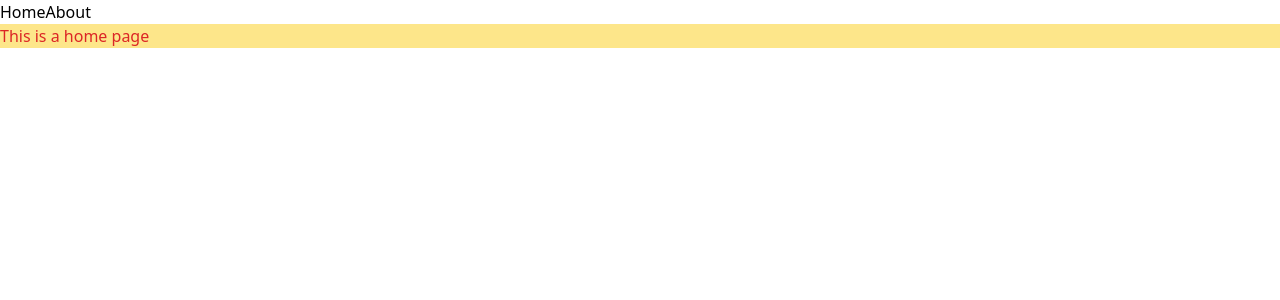
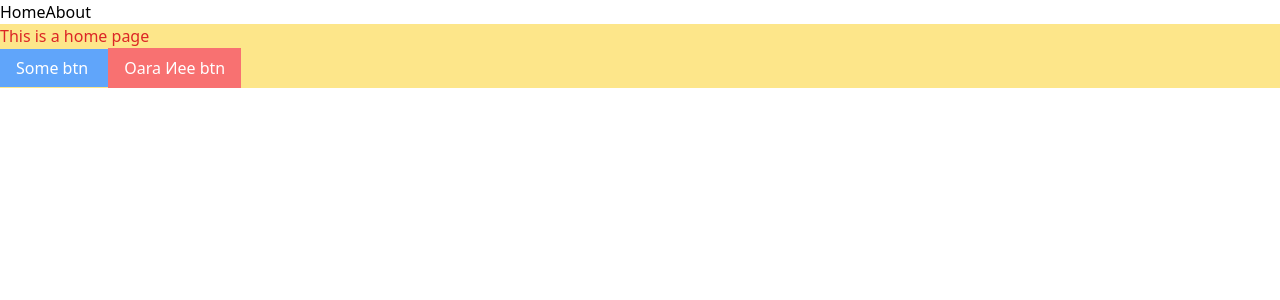
Before and after one commit to garshin-dev/schedule, a Vue app: page / in a window 1280 px wide. Shown: the top 300 px of the page. Built offline with nearby package versions, Linux system fonts and the light colour scheme.

Commit message:
add button component

```diff
--- /dev/null
+++ b/src/components/AppButton/AppButton.vue
@@ -0,0 +1,30 @@
+<template>
+  <component
+    :is="componentType"
+    :to="to"
+    :disabled="disabled"
+    :target="target"
+    class="py-2 px-4 text-white"
+    :class="{
+      'bg-blue-400 hover:bg-blue-700': type === 'primary',
+      'bg-red-400 hover:bg-red-700': type === 'secondary'
+    }"
+  >
+    <slot/>
+  </component>
+</template>
+
+<script setup lang="ts">
+interface ButtonProps {
+  type?: 'primary' | 'secondary'
+  to?: string | null
+  disabled?: boolean
+  target?: string | null
+}
+
+const props = withDefaults(defineProps<ButtonProps>(), {
+  type: 'primary'
+})
+
+const componentType = props.to ? 'RouterLink' : 'button'
+</script>
--- /dev/null
+++ b/src/components/AppButton/index.ts
@@ -0,0 +1 @@
+export { default } from './AppButton.vue'
--- a/src/router/router.d.ts
+++ b/src/router/router.d.ts
@@ -3,7 +3,7 @@ import type { VueElement } from 'vue'
 
 declare module "vue-router" {
   interface RouteMeta {
-    layout?: LayoutTypes;
-    layoutComponent?: VueElement;
+    layout?: LayoutTypes
+    layoutComponent?: VueElement
   }
 }
--- a/src/views/Home.vue
+++ b/src/views/Home.vue
@@ -1,9 +1,21 @@
 <script setup lang="ts">
+import AppButton from '@/components/AppButton'
+
 console.log('Home')
 </script>
 
 <template>
   <div class="text-red-600">
     <h1>This is a home page</h1>
+    <AppButton
+      to="/about/"
+    >
+      Some btn
+    </AppButton>
+    <AppButton
+      type="secondary"
+    >
+      Oara Иее btn
+    </AppButton>
   </div>
 </template>
```
Also changed, not shown: 1 other file (tests, documents, lock files or other folders).
